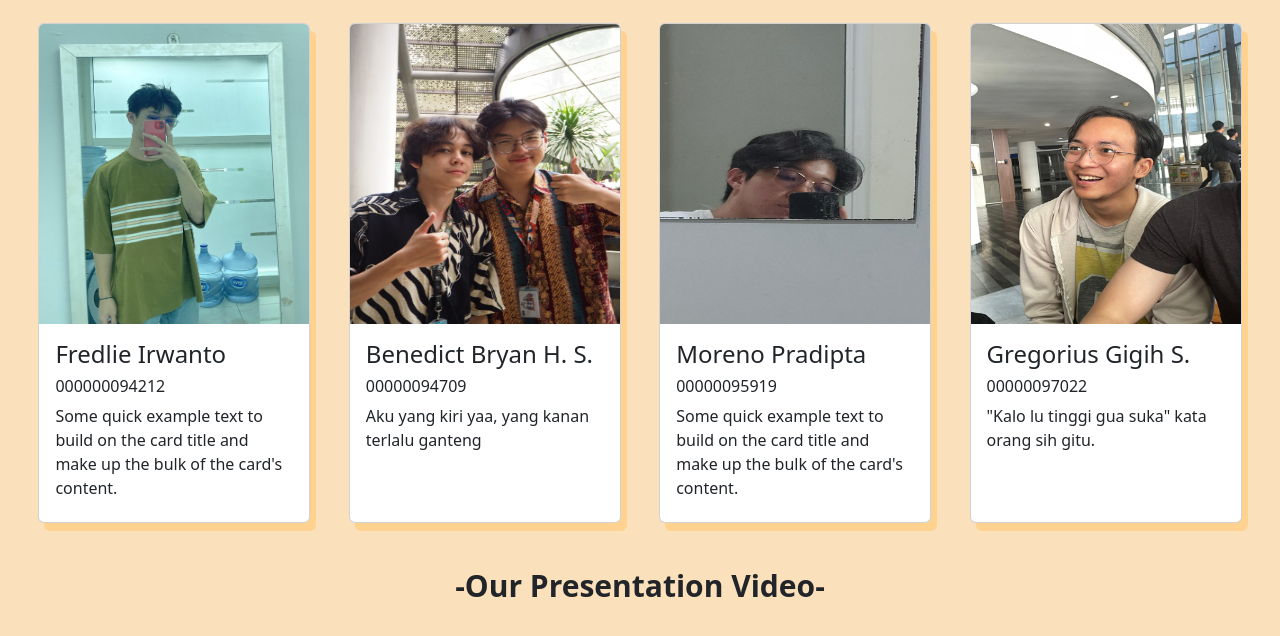
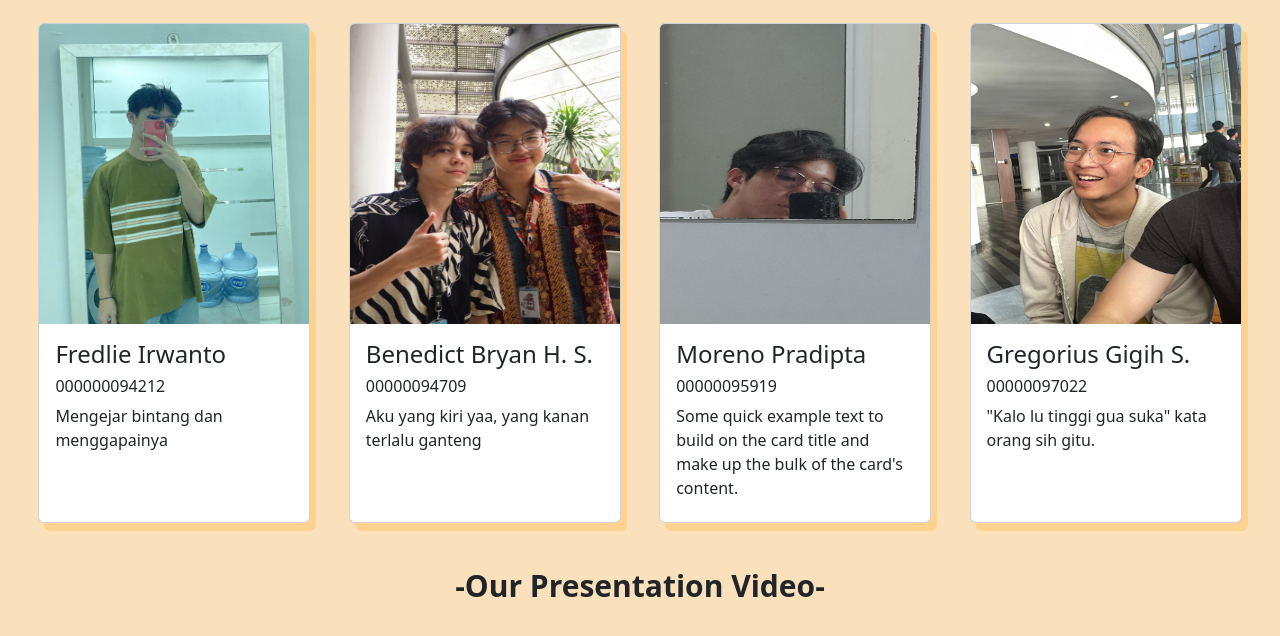
Before and after one commit to CinnamonRo/uts, a plain HTML site: page aboutUs.html in a window 1280 px wide. Shown: the part 160-796 px from the top of the page. Drawn offline with nearby package versions, Linux system fonts and the light colour scheme.

Commit message:
Update aboutUs.html

```diff
--- a/aboutUs.html
+++ b/aboutUs.html
@@ -53,8 +53,7 @@
             <h4 class="card-title">Fredlie Irwanto</h4>
             <h6>000000094212</h6>
             <p class="card-text">
-              Some quick example text to build on the card title and make up the
-              bulk of the card's content.
+              Mengejar bintang dan menggapainya
             </p>
           </div>
         </div>
```
